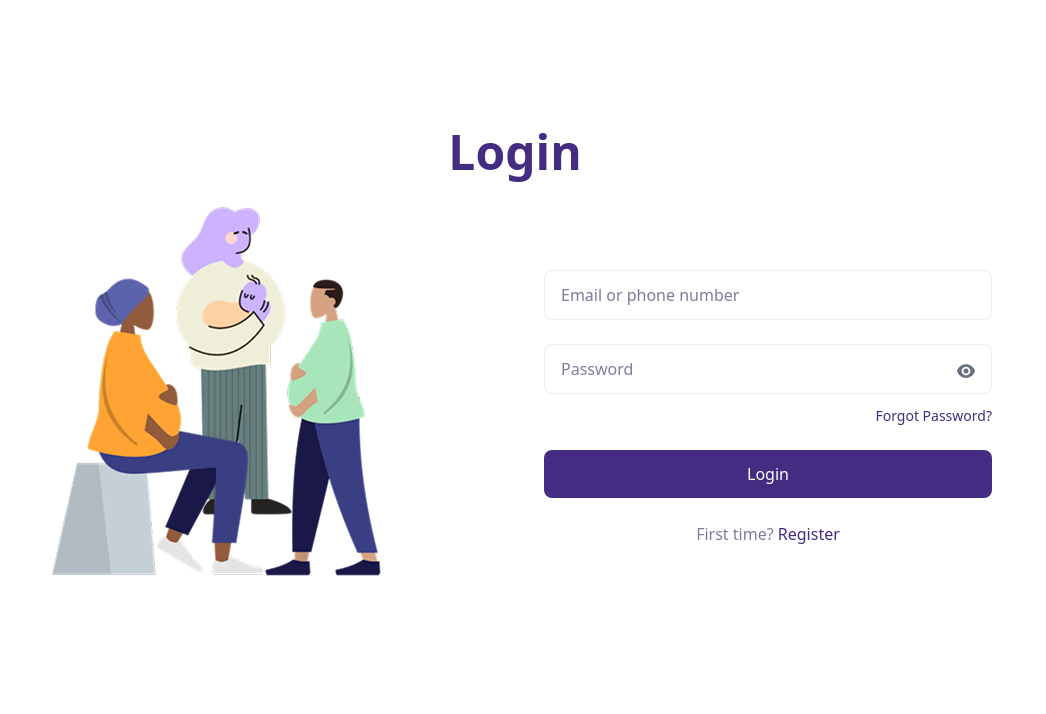
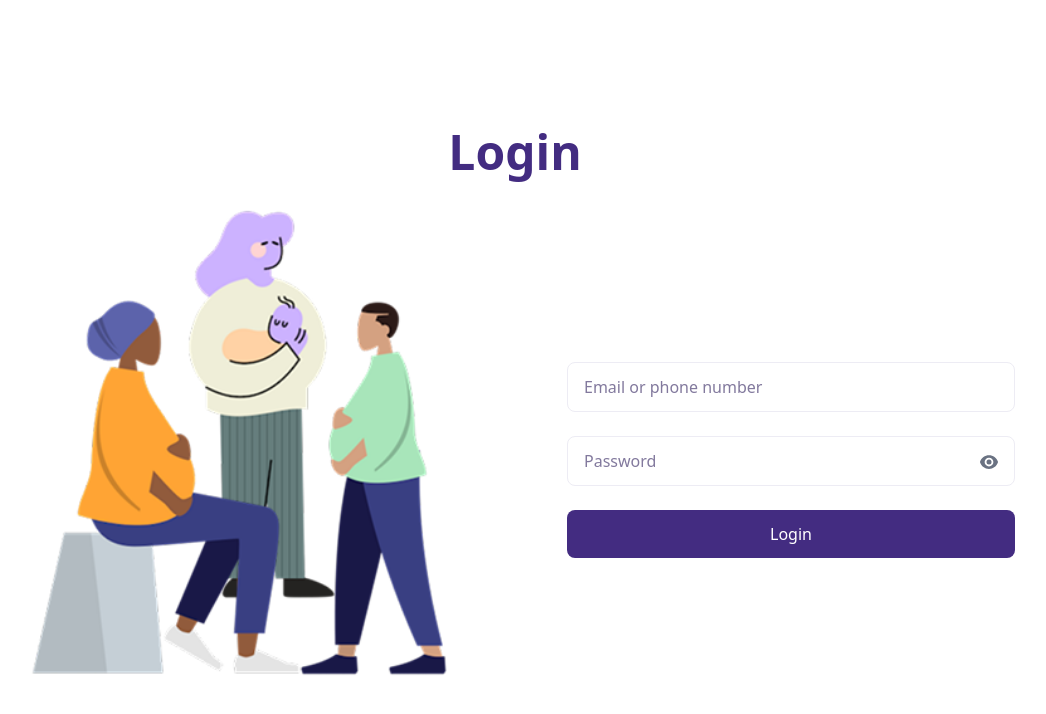
Before and after one commit to ivycommunity/immunization, a Vue app in the folder frontend/: page /user/login in a window 1280 px wide. Shown: the top 714 px of the page, without its empty margins (125-1171 px from the left). Built offline with nearby package versions, Linux system fonts and the light colour scheme; the HTML template or start-up script is replaced by a standard one.

Commit message:
Updating components registrationForm, formInput and button and integrating them into the login page

```diff
--- a/frontend/src/components/User/Button.vue
+++ b/frontend/src/components/User/Button.vue
@@ -3,20 +3,21 @@
     :type="type"
     :disabled="isLoading"
     :class="buttonClass"
-      class="py-3 px-6 rounded-lg font-medium transition-colors"
+    class="py-3 px-6 rounded-lg font-medium transition-colors flex items-center justify-center gap-2"
   >
-      {{ text }}
+    <span v-if="isLoading" class="loader"></span>
+    <span v-if="!isLoading">{{ text }}</span>
   </button>
 </template>
 
 <script setup>
-  import { computed } from 'vue';
+import { computed } from "vue";
 
 // Props
 const props = defineProps({
   type: {
     type: String,
-      default: 'button',
+    default: "button",
   },
   isLoading: {
     type: Boolean,
@@ -28,20 +29,41 @@
   },
   variant: {
     type: String,
-      default: 'primary',
+    default: "primary",
   },
   class: {
     type: String,
-      default: '',
+    default: "",
   },
 });
 
 // Computed property for dynamic button classes
 const buttonClass = computed(() => {
   const variantClass =
-      props.variant === 'secondary'
-        ? 'text-[#432C81] text-center border border-[#432C81] bg-white'
-        : 'bg-[#432C81] text-center text-white';
+    props.variant === "secondary"
+      ? "text-[#432C81] text-center border border-[#432C81] bg-white"
+      : "bg-[#432C81] text-center text-white";
   return `${variantClass} ${props.class}`;
 });
 </script>
+
+<style scoped>
+/* Simple CSS spinner */
+.loader {
+  width: 20px;
+  height: 20px;
+  border: 3px solid #fff;
+  border-top: 3px solid transparent;
+  border-radius: 50%;
+  animation: spin 0.7s linear infinite;
+}
+
+@keyframes spin {
+  from {
+    transform: rotate(0deg);
+  }
+  to {
+    transform: rotate(360deg);
+  }
+}
+</style>
--- a/frontend/src/components/User/formInput.vue
+++ b/frontend/src/components/User/formInput.vue
@@ -1,18 +1,40 @@
 <template>
   <div class="flex flex-col gap-1">
+    <div v-if="type !== 'password'" class="w-full">
       <input
-            :type="type"
-            :name="name"
-            :id="id"
         :placeholder="placeholder"
-            :class="inputClass"
-            v-model="inputValue"
+        :class="className"
+        :value="modelValue"
+        @input="$emit('update:modelValue', $event.target.value)"
       />
       <span v-if="errorMessage" class="text-[#EB5858] text-sm ml-2">{{ errorMessage }}</span>
+    </div>
+
+    <div v-else class="relative w-full">
+      <input
+        :type="showPassword ? 'text' : 'password'"
+        :placeholder="placeholder"
+        :class="className"
+        :value="modelValue"
+        @input="$emit('update:modelValue', $event.target.value)"
+      />
+      <button
+        type="button"
+        @click="togglePassword"
+        class="absolute right-4 top-1/3 transform text-secondary"
+        aria-label="Toggle password visibility"
+      >
+        <EyeSlashIcon v-if="showPassword" class="h-5 w-5 text-gray-500" />
+        <EyeIcon v-else class="h-5 w-5 text-gray-500" />
+      </button>
+      <span v-if="errorMessage" class="text-[#EB5858] text-sm ml-2">{{ errorMessage }}</span>
+    </div>
   </div>
 </template>
 
 <script setup>
+import { ref } from 'vue';
+import { EyeIcon, EyeSlashIcon } from '@heroicons/vue/24/solid';
 
 const props = defineProps({
   type: {
@@ -31,7 +53,11 @@ const props = defineProps({
     type: String,
     required: true
   },
-    inputClass: {
+  className: {
+    type: String,
+    default: 'w-full px-4 py-3 rounded-lg border border-[#EDECF4] text-[#432C81] placeholder-[#82799D] focus:outline-none focus:ring-2 focus:ring-[#432C81]'
+  },
+  modelValue: {
     type: String,
     default: ''
   },
@@ -40,6 +66,14 @@ const props = defineProps({
     default: ''
   }
 });
+
+defineEmits(['update:modelValue']);
+
+const showPassword = ref(false);
+
+const togglePassword = () => {
+  showPassword.value = !showPassword.value;
+};
 </script>
 
 <style scoped>
--- a/frontend/src/components/User/registrationForm.vue
+++ b/frontend/src/components/User/registrationForm.vue
@@ -0,0 +1,47 @@
+<script setup>
+import { default as SubmitButton } from "@/components/User/Button.vue";
+import userRegistrationLayout from "./userRegistrationLayout.vue";
+
+const props = defineProps({
+  handleSubmit: {
+    type: Function,
+    required: true
+  },
+  title: {
+    type: String,
+    required: true
+  },
+  isLoading: {
+    type: Boolean,
+    default: false
+  },
+  submitButtonText: {
+    type: String,
+  },
+});
+</script>
+
+<template>
+  <userRegistrationLayout :topBartitle="title">
+    <div class="flex flex-wrap items-center justify-between box-border bg-white">
+      <div class="w-full text-center mb-4">
+        <h2 class="text-3xl sm:text-4xl md:text-5xl font-bold text-[#432C81]">{{ title }}</h2>
+      </div>
+
+      <div class="w-full max-w-md mx-auto mb-8">
+        <img
+          src="@/assets/userI/group1.png"
+          alt="People illustrations"
+          class="w-full h-auto object-contain"
+        >
+      </div>
+
+      <div class="w-full max-w-md mx-auto">
+        <form @submit.prevent="handleSubmit" class="flex flex-col gap-6">
+          <slot></slot>
+          <SubmitButton type="submit" :is-loading="isLoading" :text="title"></SubmitButton>
+        </form>
+      </div>
+    </div>
+  </userRegistrationLayout>
+</template>
--- a/frontend/src/views/User_dashboard/registration/login.vue
+++ b/frontend/src/views/User_dashboard/registration/login.vue
@@ -1,31 +1,23 @@
 <script setup>
+import registrationForm from '@/components/User/registrationForm.vue';
+import FormInput from '@/components/User/formInput.vue';
 import { ref } from 'vue';
-import { z } from 'zod';
 import axios from 'axios';
 import { useRouter } from 'vue-router';
-import userRegistrationLayout from '@/components/User/userRegistrationLayout.vue';
-import { EyeIcon, EyeSlashIcon } from "@heroicons/vue/24/solid";
 
-// Reactive state
 const identifier = ref('');
 const email = ref('');
 const phone_number = ref('');
 const password = ref('');
 const errors = ref({
   identifier: null,
-  password: null,
+  password: null
 });
-const showPassword = ref(false);
+
 const isLoading = ref(false);
 
 const router = useRouter();
 
-// Toggle password visibility
-const togglePassword = () => {
-  showPassword.value = !showPassword.value;
-};
-
-// Update email/phone_number based on input with validation
 const updateField = () => {
   const emailRegex = /^[^\s@]+@[^\s@]+\.[^\s@]+$/;
   const phoneRegex = /^\+?\d{10,15}$/;
@@ -33,68 +25,60 @@ const updateField = () => {
   if (emailRegex.test(identifier.value)) {
     email.value = identifier.value;
     phone_number.value = '';
-    errors.value.identifier = null; // Clear error when valid
+    errors.value.identifier = null;
   } else if (phoneRegex.test(identifier.value)) {
     phone_number.value = identifier.value;
     email.value = '';
-    errors.value.identifier = null; // Clear error when valid
+    errors.value.identifier = null;
   } else {
     email.value = '';
     phone_number.value = '';
-    // Set a real-time validation error if there's input
     if (identifier.value) {
       errors.value.identifier = "Please enter a valid email or phone number";
     } else {
-      errors.value.identifier = null; // Clear error on empty field
+      errors.value.identifier = null;
     }
   }
 };
 
-// Handle form submission
 const handleSubmit = async () => {
-  // First, validate the identifier format
   updateField();
 
-  // If identifier is empty, set an error
   if (!identifier.value) {
     errors.value.identifier = "Please enter your email or phone number";
   }
 
-  // If password is empty, set an error
   if (!password.value) {
-    errors.value.password = "Please enter your Password";
+    errors.value.password = "Please enter your ID number";
   } else if (password.value.length < 6) {
-    errors.value.password = "Password must be at least 6 characters";
+    errors.value.password = "ID number must be at least 6 characters";
   } else {
     errors.value.password = null;
   }
 
-  // Only proceed if there are no errors
   if (!errors.value.identifier && !errors.value.password) {
     isLoading.value = true;
 
     try {
       console.log('Email:', email.value, 'Phone:', phone_number.value, 'Password:', password.value);
-      // API call - commented out for now
 
-      const response = await axios
-        .create({
-          baseURL:'/api',
-          withCredentials: true,
-        })
-        .post('/login', {
-          email: email.value || null,
-          phone_number: phone_number.value || null,
-          password: password.value,
-        });
+      // const response = await axios
+      //   .create({
+      //     baseURL:'/api',
+      //     withCredentials: true,
+      //   })
+      //   .post('/login', {
+      //     email: email.value || null,
+      //     phone_number: phone_number.value || null,
+      //     password: password.value,
+      //   });
 
-      console.log('API Response:', response.data); // later use pinia to store user data
+      console.log('API Response:', response.data);
 
-
-      router.push({ name: 'userHomePage' });
+      // router.push({ name: 'userUpdatePassword' });
     } catch (error) {
       console.error('API Error:', error.response ? error.response.data : error.message);
-      router.push(`/user/error/${error.response ? error.response.status : '500'}`);
+      // router.push(`/user/error/${error.response ? error.response.status : '500'}`);
     } finally {
       isLoading.value = false;
     }
@@ -105,101 +89,26 @@ const handleSubmit = async () => {
 </script>
 
 <template>
-  <userRegistrationLayout topBartitle="Login">
-    <div class="flex flex-wrap items-center justify-between box-border bg-white">
-      <!-- Header Section -->
-      <div class="w-full text-center mb-4">
-        <h2 class="text-3xl sm:text-4xl md:text-5xl font-bold text-[#432C81]">Login</h2>
-      </div>
-
-      <!-- Image Section -->
-      <div class=" max-w-md mx-auto mb-8">
-        <img
-          src="@/assets/userI/group1.png"
-          alt="People illustrations"
-          class="h-auto object-contain"
-        >
-      </div>
-
-      <!-- Form Section -->
-      <div class="w-full max-w-md mx-auto">
-        <form @submit.prevent="handleSubmit" class="flex flex-col gap-6">
-          <!-- Email Field -->
-          <div class="flex flex-col gap-1">
-            <input
-              v-model="identifier"
-              @input="updateField"
+  <registrationForm :handle-submit="handleSubmit" title="Login" :is-loading="isLoading">
+    <formInput
       type="text"
+      name="identifier"
       id="identifier"
       placeholder="Email or phone number"
-              class="w-full px-4 py-3 rounded-lg border border-[#EDECF4]
-                    text-[#432C81] placeholder-[#82799D]
-                    focus:outline-none focus:ring-2 focus:ring-[#432C81]
-                    focus:text-[#432C81]"
+      :model-value="identifier"
+      @update:model-value="identifier = $event"
+      :error-message="errors.identifier"
     />
-
-            <!-- Hidden fields -->
     <input type="hidden" name="email" :value="email" />
     <input type="hidden" name="phone_number" :value="phone_number" />
-
-            <span v-if="errors.identifier" class="text-[#EB5858] text-sm ml-2">{{ errors.identifier }}</span>
-          </div>
-
-          <!-- Password Field -->
-          <div class="flex flex-col gap-1">
-            <div class="relative w-full">
-              <input
-                v-model="password"
-                :type="showPassword ? 'text' : 'password'"
+    <formInput
+      type="password"
+      name="password"
       id="password"
       placeholder="Password"
-                class="w-full px-4 py-3 rounded-lg border border-[#EDECF4]
-                    text-[#432C81] placeholder-[#82799D]
-                    focus:outline-none focus:ring-2 focus:ring-[#432C81]"
+      :model-value="password"
+      @update:model-value="password = $event"
+      :error-message="errors.password"
     />
-              <!-- Password Toggle Button -->
-              <button
-                type="button"
-                @click="togglePassword"
-                class="absolute right-4 top-1/3 transform text-secondary"
-                aria-label="Toggle password visibility"
-              >
-                <EyeSlashIcon
-                  v-if="showPassword"
-                  class="h-5 w-5 text-gray-500"
-                />
-                <EyeIcon
-                  v-else
-                  class="h-5 w-5 text-gray-500"
-                />
-              </button>
-            </div>
-            <span v-if="errors.password" class="text-[#EB5858] text-sm ml-2">{{ errors.password }}</span>
-            <!-- Label & Forgot Password Link -->
-            <div class="flex justify-between items-center mt-2">
-              <span></span>
-              <router-link to="#" class="text-sm text-[#432C81]">Forgot Password?</router-link>
-            </div>
-          </div>
-
-          <!-- Login Button -->
-          <button
-            type="submit"
-            :disabled="isLoading"
-            class="bg-[#432C81] text-white py-3 px-6 rounded-lg font-medium hover:bg-opacity-90 transition-colors"
-          >
-            Login
-          </button>
-
-          <!-- Loading Indicator -->
-          <div v-if="isLoading" class="text-center text-[#432C81]">Loading...</div>
-
-          <!-- Sign Up Link -->
-          <div class="text-center text-[#82799D]">
-            First time? <a href="/user/register" class="text-[#432C81] font-medium">Register</a>
-          </div>
-        </form>
-      </div>
-    </div>
-  </userRegistrationLayout>
+  </registrationForm>
 </template>
```
Lines whose indentation alone changed are shown as unchanged.
